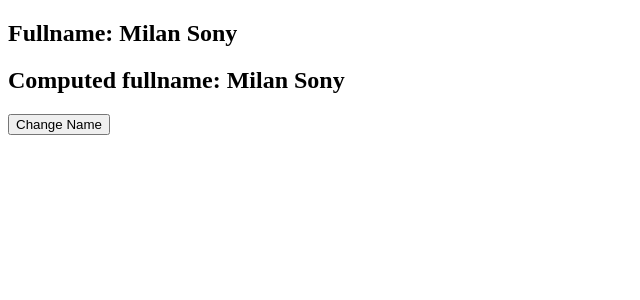
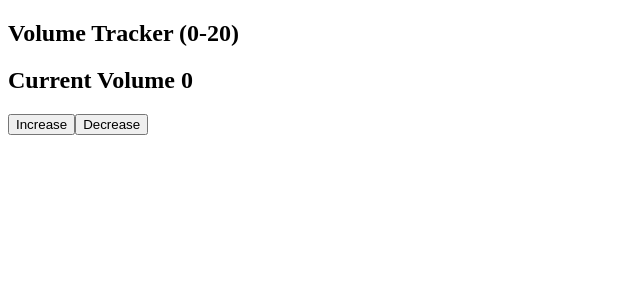
Before and after one commit to milan-sony/learn_vue.js, a Vue app: page / in a window 1280 px wide. Shown: the top 300 px of the page, without its empty margins (0-640 px from the left). Built offline with nearby package versions, Linux system fonts and the light colour scheme.

Commit message:
watchers

```diff
--- a/src/App.vue
+++ b/src/App.vue
@@ -1,8 +1,11 @@
 <template>
 
-  <h2>Fullname: {{ firstName }} {{ lastName }}</h2>
-  <h2>Computed fullname: {{ fullName }}</h2>
-  <button @click="changeFullName">Change Name</button>
+  <h2>Volume Tracker (0-20)</h2>
+  <h2>Current Volume {{ volume }}</h2>
+  <div>
+    <button @click="volume += 2">Increase</button>
+    <button @click="volume -= 2">Decrease</button>
+  </div>
 
 </template>
 
@@ -12,26 +15,19 @@ export default {
   name: "App",
   data() {
     return {
-      firstName: 'Milan',
-      lastName: 'Sony',
+      volume: 0
     }
   },
   methods: {
-    changeFullName(){
-      this.fullName = 'Milosh Sony'
-    }
+
   },
-  computed:{
-    fullName:{
-      // getter : read computed property value
-      get(){
-        return `${this.firstName} ${this.lastName}`
-      },
-      // setter : set() is called when new value is assigned into the computed property
-      set(value){
-        const names = value.split(' ')
-        this.firstName = names[0]
-        this.lastName = names[1]
+  computed: {
+
+  },
+  watch: {
+    volume(newValue, oldValue) {
+      if (newValue > oldValue && newValue === 16) {
+        alert("Volume above 16")
       }
     }
   }
@@ -39,6 +35,4 @@ export default {
 
 </script>
 
-<style>
-
-</style>
+<style></style>
```
